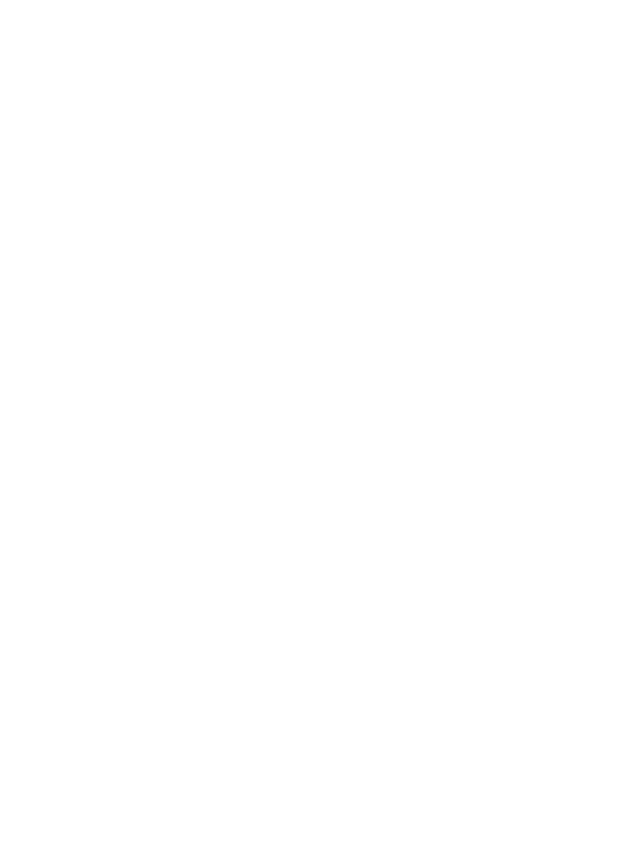
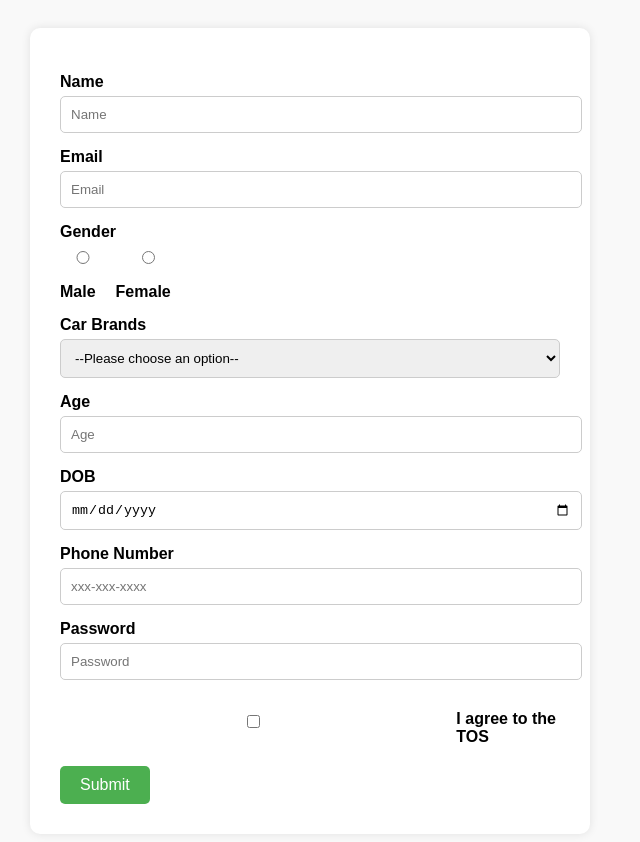
Before and after one commit to acciojob/signup-form-car-Cdanprajapati, a website: page main.html in a window 1280 px wide. Shown: the whole page, without its empty margins (330-970 px from the left). Before the commit the page ends 800 px from the top, so only its background shows below. Drawn offline with Linux system fonts and the light colour scheme.

Commit message:
created a submission

```diff
--- a/main.html
+++ b/main.html
@@ -1,15 +1,118 @@
 <!DOCTYPE html>
-
-<html>
+<html lang="en">
 
 <head>
-	<link rel="stylesheet" href="styles.css">
+  <meta charset="UTF-8">
+  <title>Signup Form</title>
+  <style>
+    body {
+      font-family: Arial, sans-serif;
+      background: #f9f9f9;
+      padding: 20px;
+    }
+
+    form {
+      background: #fff;
+      padding: 30px;
+      border-radius: 10px;
+      max-width: 500px;
+      margin: auto;
+      box-shadow: 0 0 10px rgba(0, 0, 0, 0.1);
+    }
+
+    label {
+      display: block;
+      margin-top: 15px;
+      font-weight: bold;
+    }
+
+    input,
+    select {
+      width: 100%;
+      padding: 10px;
+      margin-top: 5px;
+      border-radius: 5px;
+      border: 1px solid #ccc;
+    }
+
+    .radio-group {
+      display: flex;
+      gap: 20px;
+      margin-top: 5px;
+    }
+
+    .checkbox-group {
+      display: flex;
+      align-items: center;
+      gap: 10px;
+      margin-top: 15px;
+    }
+
+    button {
+      margin-top: 20px;
+      padding: 10px 20px;
+      background-color: #4CAF50;
+      color: white;
+      border: none;
+      border-radius: 5px;
+      font-size: 16px;
+      cursor: pointer;
+    }
+
+    button:hover {
+      background-color: #45a049;
+    }
+  </style>
 </head>
 
 <body>
-	<!-- the entire body must be written by student -->
-    <script type="text/javascript" src="./script.js">
-</script>
+
+  <form method="post">
+    <label for="name">Name</label>
+    <input type="text" id="name" placeholder="Name" required>
+
+    <label for="email">Email</label>
+    <input type="email" id="email" placeholder="Email" required>
+
+    <label>Gender</label>
+    <div class="radio-group">
+      <div>
+        <input type="radio" id="gender_m" name="gender" required>
+        <label for="gender_m">Male</label>
+      </div>
+      <div>
+        <input type="radio" id="gender_f" name="gender">
+        <label for="gender_f">Female</label>
+      </div>
+    </div>
+
+    <label for="cars">Car Brands</label>
+    <select id="cars" required>
+      <option value="">--Please choose an option--</option>
+      <option value="toyota">Toyota</option>
+      <option value="honda">Honda</option>
+      <option value="bmw">BMW</option>
+    </select>
+
+    <label for="age">Age</label>
+    <input type="number" id="age" placeholder="Age" required>
+
+    <label for="dob">DOB</label>
+    <input type="date" id="dob" required>
+
+    <label for="tel">Phone Number</label>
+    <input type="tel" id="tel" placeholder="xxx-xxx-xxxx">
+
+    <label for="password">Password</label>
+    <input type="password" id="password" placeholder="Password" required>
+
+    <div class="checkbox-group">
+      <input type="checkbox" id="tos" required>
+      <label for="tos">I agree to the TOS</label>
+    </div>
+
+    <button type="submit">Submit</button>
+  </form>
 
 </body>
 
```
